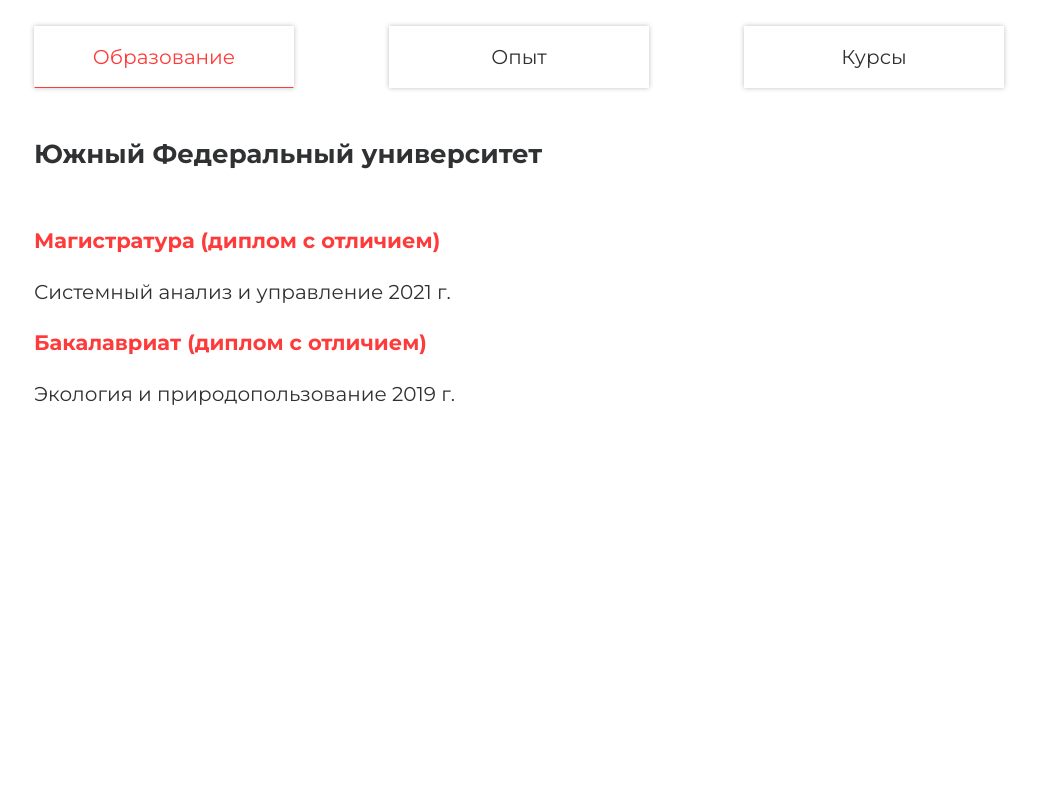
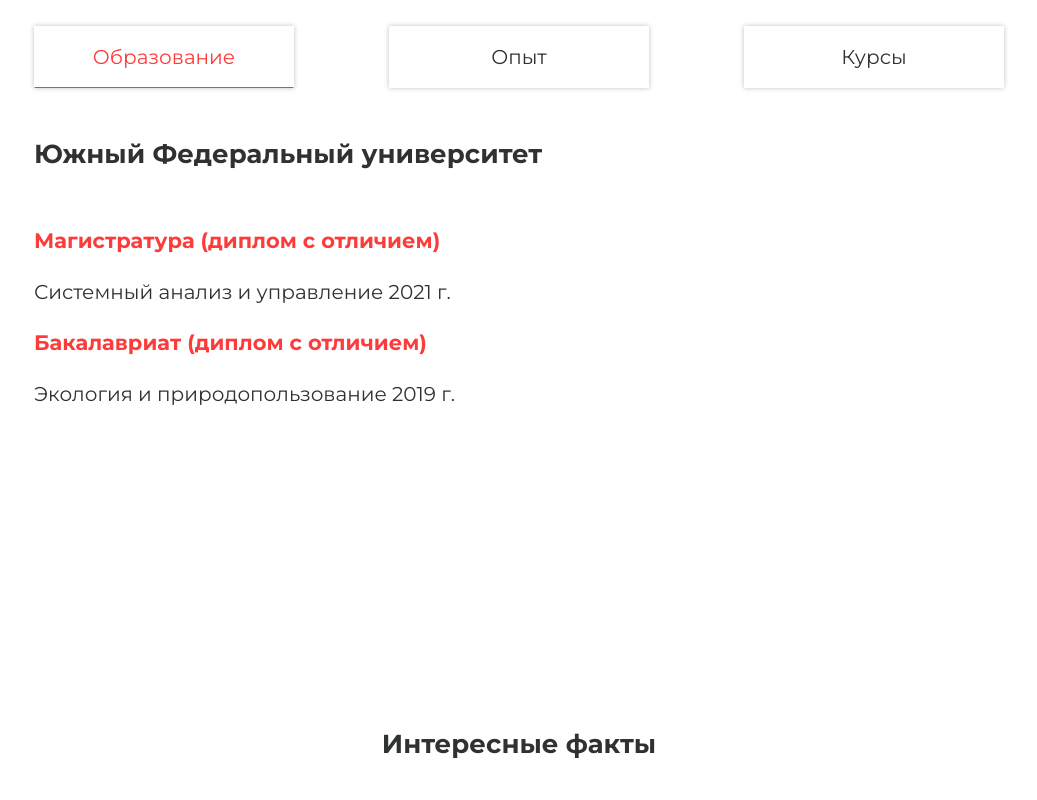
Before and after one commit to dyxonix/Portfolio-layout, a plain HTML site: page index.html in a window 1280 px wide. Shown: the part 2340-3140 px from the top of the page, without its empty margins (121-1158 px from the left). Drawn offline with Linux system fonts and the light colour scheme.

Commit message:
commit_3

```diff
--- a/css/style.css
+++ b/css/style.css
@@ -13,7 +13,7 @@
 }
 
 
-body,html {
+body {
     margin: 0;
     background-color: var(--white);
     font-family: 'Montserrat', sans-serif, Arial;
@@ -269,7 +269,7 @@
 }
 
 .training_content.active {
-    min-height:32rem;
+    min-height:460px;
     margin:var(--container);
     display: block;
 }
@@ -285,7 +285,7 @@
 /******************* hobby *********************/
 
 .hobby_container{
-    margin-bottom: 10rem;
+    margin-bottom: 80px;
 }
 
 .hobby_content{
```
